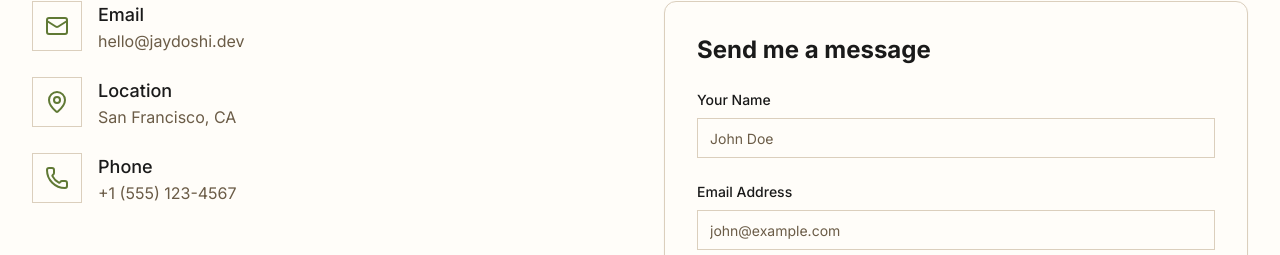
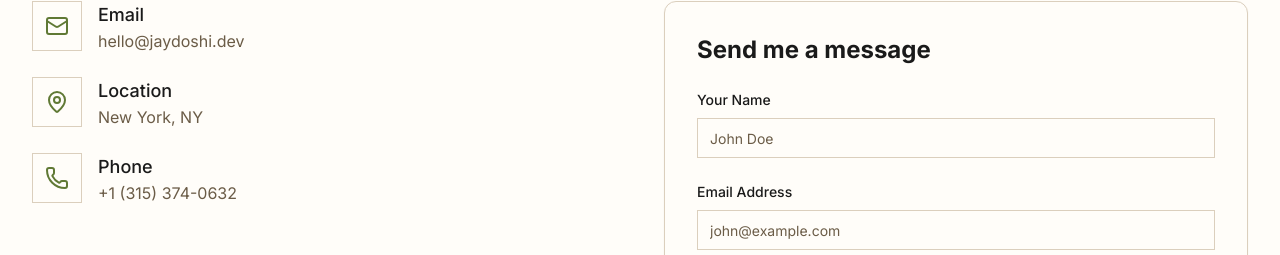
Before and after one commit to jaydoshi33/Portfolio-Website, a Next.js app: page / in a window 1280 px wide. Shown: the part 4419-4674 px from the top of the page. Built offline with nearby package versions, Linux system fonts and the light colour scheme.

Commit message:
Contact info updated

```diff
--- a/src/components/Contact.tsx
+++ b/src/components/Contact.tsx
@@ -118,19 +118,19 @@ export default function Contact() {
       icon: <Mail className="h-6 w-6 text-primary" />,
       title: 'Email',
       value: 'hello@jaydoshi.dev',
-      href: 'mailto:hello@jaydoshi.dev',
+      href: 'mailto:jdoshi01@syr.edu',
     },
     {
       icon: <MapPin className="h-6 w-6 text-primary" />,
       title: 'Location',
-      value: 'San Francisco, CA',
+      value: 'New York, NY',
       href: 'https://maps.google.com',
     },
     {
       icon: <Phone className="h-6 w-6 text-primary" />,
       title: 'Phone',
-      value: '+1 (555) 123-4567',
-      href: 'tel:+15551234567',
+      value: '+1 (315) 374-0632',
+      href: 'tel:+13153740632',
     },
   ];
 
```
